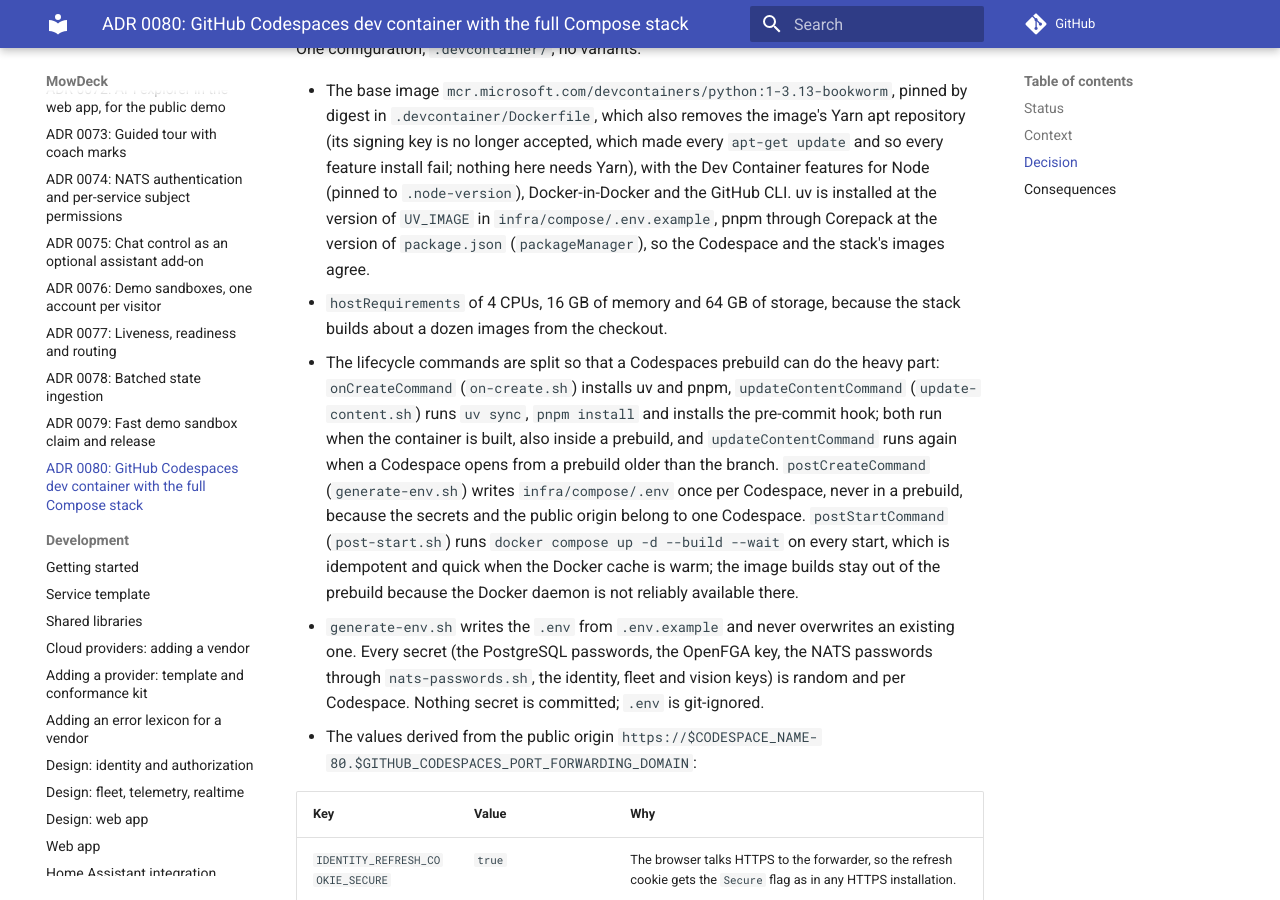
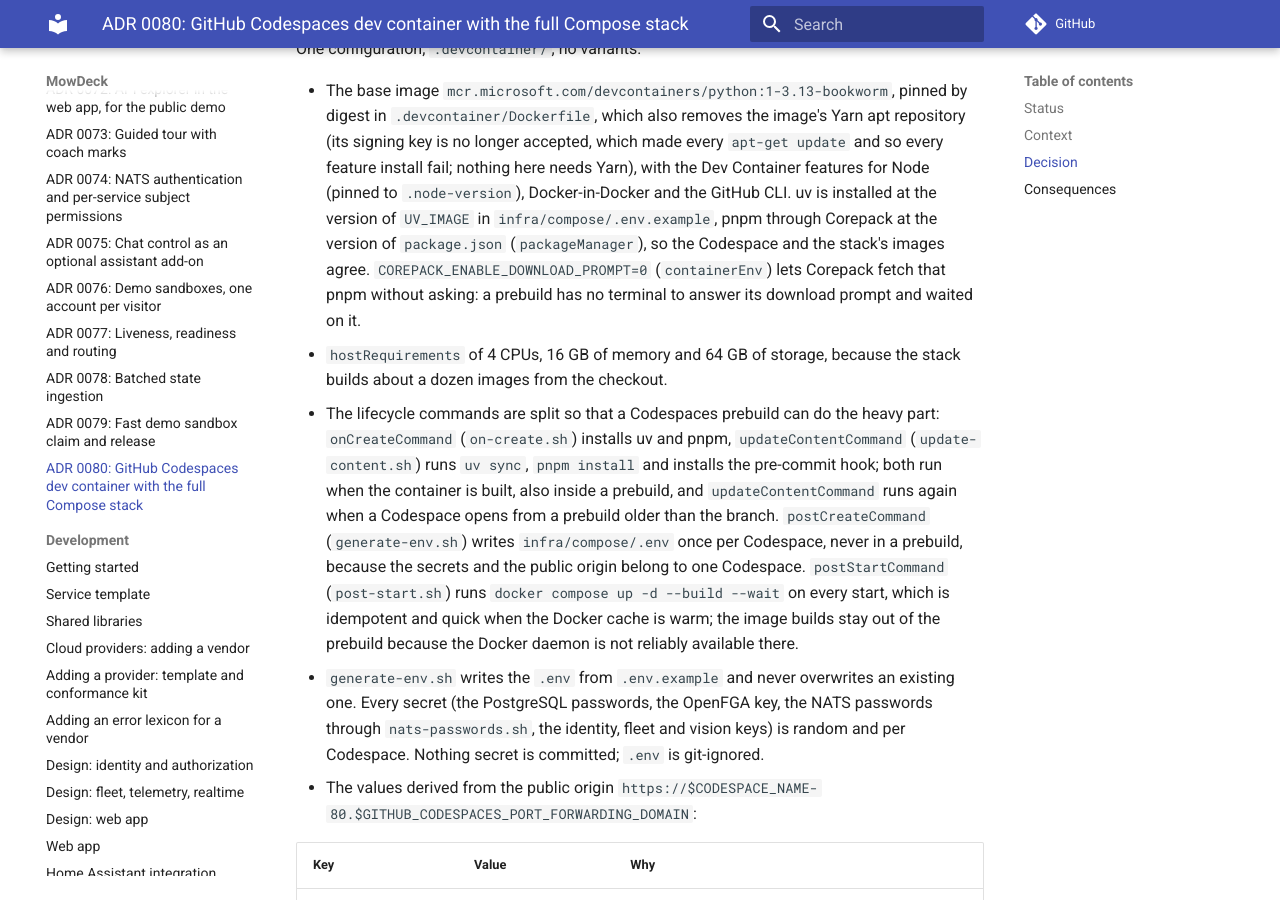
Before and after one commit to lukislp/mowdeck, an MkDocs documentation site: the page built from docs/adr/0080-codespaces-dev-container.md, in a window 1280 px wide and 900 px high, scrolled down 690 px. Built offline with MkDocs 1.6.1 and Material for MkDocs 9.7.7, drawn with Linux system fonts in a browser that asks for light colours; comment, search, counter and statistics services are not loaded.

Commit message:
fix(devcontainer): let Corepack download pnpm without a prompt (#324)
Corepack asks before it downloads the pnpm of packageManager. A Codespaces prebuild has no terminal to answer, so update-content.sh waited at pnpm install. COREPACK_ENABLE_DOWNLOAD_PROMPT=0 in containerEnv skips the question.

Signed-off-by: lkoerber <155678024+lukislp@users.noreply.github.com>

```diff
--- a/docs/adr/0080-codespaces-dev-container.md
+++ b/docs/adr/0080-codespaces-dev-container.md
@@ -14,7 +14,7 @@ The forwarder changes what the stack sees. A Codespace's port 80 is published as
 
 One configuration, `.devcontainer/`, no variants:
 
-- The base image `mcr.microsoft.com/devcontainers/python:1-3.13-bookworm`, pinned by digest in `.devcontainer/Dockerfile`, which also removes the image's Yarn apt repository (its signing key is no longer accepted, which made every `apt-get update` and so every feature install fail; nothing here needs Yarn), with the Dev Container features for Node (pinned to `.node-version`), Docker-in-Docker and the GitHub CLI. uv is installed at the version of `UV_IMAGE` in `infra/compose/.env.example`, pnpm through Corepack at the version of `package.json` (`packageManager`), so the Codespace and the stack's images agree.
+- The base image `mcr.microsoft.com/devcontainers/python:1-3.13-bookworm`, pinned by digest in `.devcontainer/Dockerfile`, which also removes the image's Yarn apt repository (its signing key is no longer accepted, which made every `apt-get update` and so every feature install fail; nothing here needs Yarn), with the Dev Container features for Node (pinned to `.node-version`), Docker-in-Docker and the GitHub CLI. uv is installed at the version of `UV_IMAGE` in `infra/compose/.env.example`, pnpm through Corepack at the version of `package.json` (`packageManager`), so the Codespace and the stack's images agree. `COREPACK_ENABLE_DOWNLOAD_PROMPT=0` (`containerEnv`) lets Corepack fetch that pnpm without asking: a prebuild has no terminal to answer its download prompt and waited on it.
 - `hostRequirements` of 4 CPUs, 16 GB of memory and 64 GB of storage, because the stack builds about a dozen images from the checkout.
 - The lifecycle commands are split so that a Codespaces prebuild can do the heavy part: `onCreateCommand` (`on-create.sh`) installs uv and pnpm, `updateContentCommand` (`update-content.sh`) runs `uv sync`, `pnpm install` and installs the pre-commit hook; both run when the container is built, also inside a prebuild, and `updateContentCommand` runs again when a Codespace opens from a prebuild older than the branch. `postCreateCommand` (`generate-env.sh`) writes `infra/compose/.env` once per Codespace, never in a prebuild, because the secrets and the public origin belong to one Codespace. `postStartCommand` (`post-start.sh`) runs `docker compose up -d --build --wait` on every start, which is idempotent and quick when the Docker cache is warm; the image builds stay out of the prebuild because the Docker daemon is not reliably available there.
 - `generate-env.sh` writes the `.env` from `.env.example` and never overwrites an existing one. Every secret (the PostgreSQL passwords, the OpenFGA key, the NATS passwords through `nats-passwords.sh`, the identity, fleet and vision keys) is random and per Codespace. Nothing secret is committed; `.env` is git-ignored.
```
Also changed, not shown: 1 other file.
